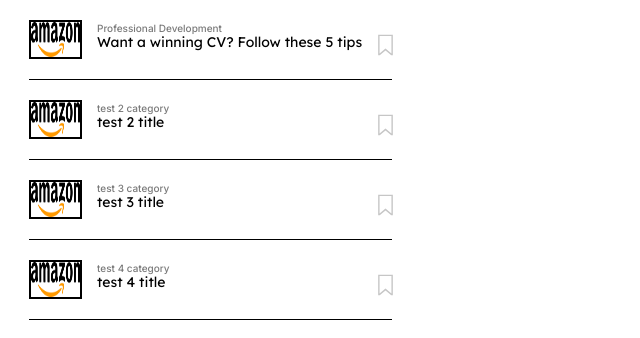
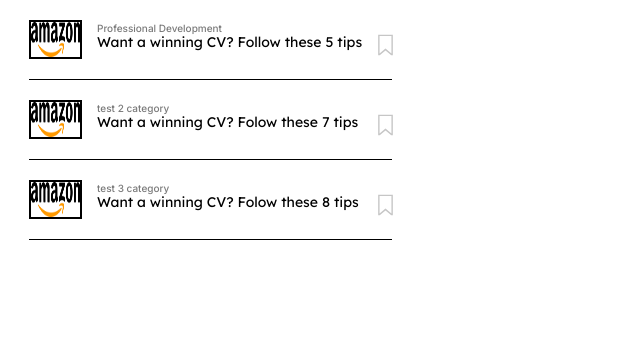
Before and after one commit to ecf123/ecf-fe-prototype, a React (Create React App) app: page /articles in a window 1280 px wide. Shown: the top 338 px of the page, without its empty margins (0-640 px from the left). Built offline with nearby package versions, Linux system fonts and the light colour scheme.

Commit message:
Merge dummy article info arrays

```diff
--- a/src/assets/data/dummyArticleCardInformation.js
+++ b/src/assets/data/dummyArticleCardInformation.js
@@ -6,28 +6,27 @@ const articleInfo = [
         category: "Professional Development",
         thumbnail: image,
         id: 1,
-        isActive: false
+        isActive: false,
+        readTime: "5 mins",
+        date: "23 May 2022",
     },
     {
-        title: "test 2 title",
         category: "test 2 category",
         thumbnail: image,
         id: 2,
-        isActive: false
+        isActive: false,
+        title: "Want a winning CV? Folow these 7 tips",
+        readTime: "5 mins",
+        date: "23 May 2022",
     },
     {
-        title: "test 3 title",
         category: "test 3 category",
         thumbnail: image,
         id: 3,
-        isActive: false
-    },
-    {
-        title: "test 4 title",
-        category: "test 4 category",
-        thumbnail: image,
-        id: 4,
-        isActive: false
+        isActive: false,
+        title: "Want a winning CV? Folow these 8 tips",
+        readTime: "5 mins",
+        date: "23 May 2022"
     }
 ]
 
```
